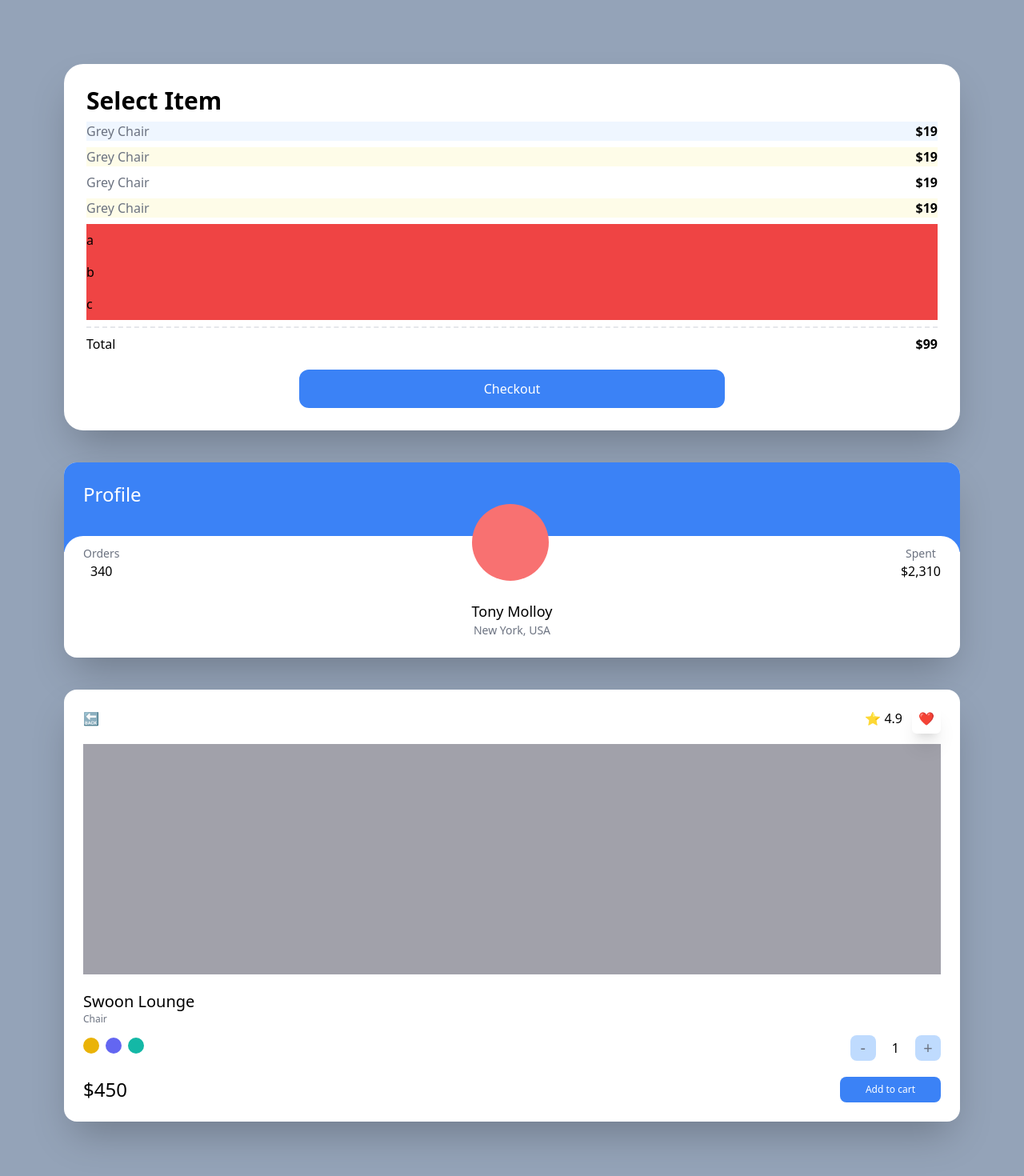
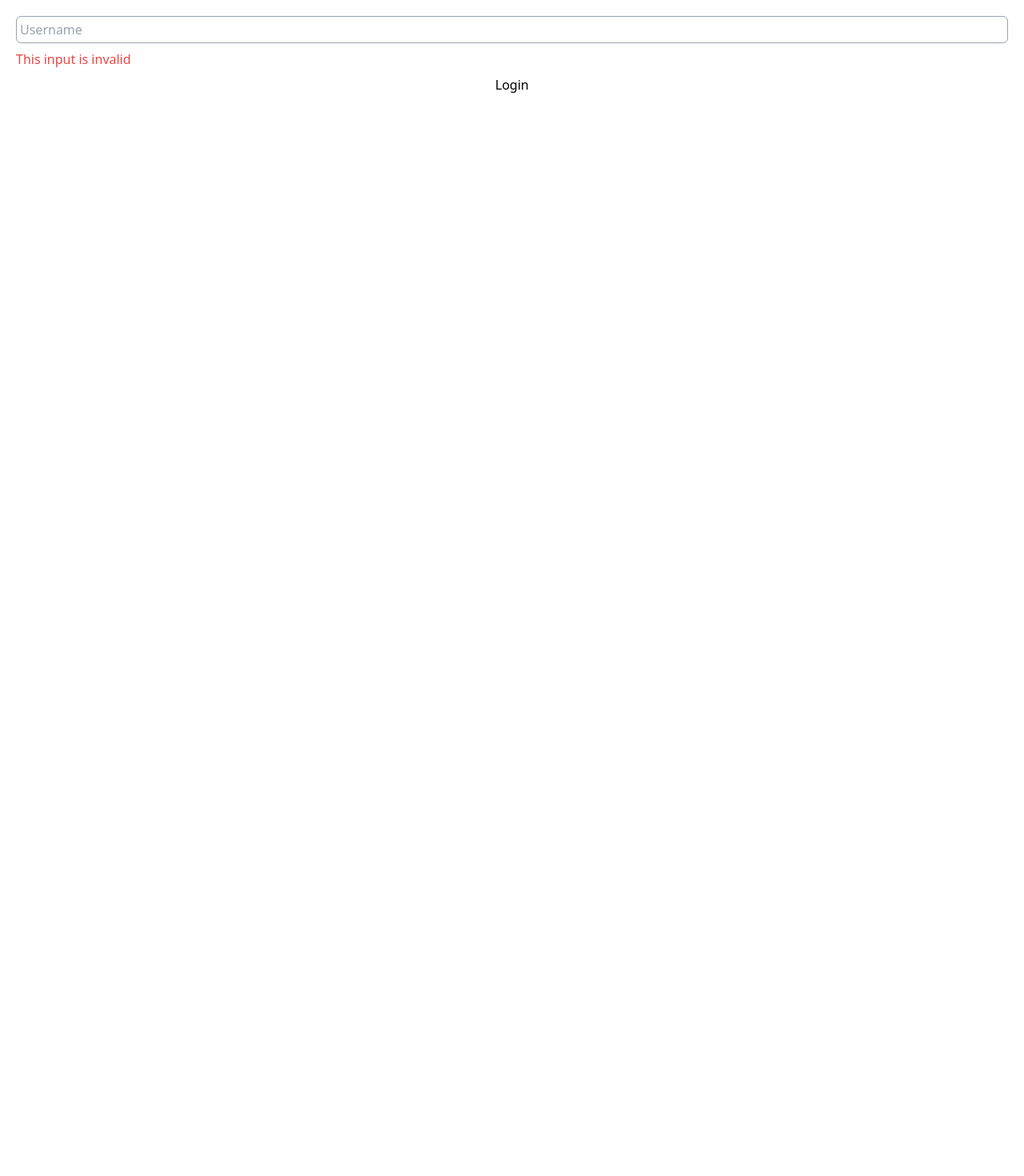
Before and after one commit to seorang42/carrot-clone, a Next.js app: page / in a window 1280 px wide. Shown: the top 1470 px of the page at 80% size. After the commit the page ends 800 px from the top, so only its background shows below. Built offline with nearby package versions, Linux system fonts and the light colour scheme.

Commit message:
4.7 Modifiers for Forms

```diff
--- a/pages/index.tsx
+++ b/pages/index.tsx
@@ -2,94 +2,21 @@
 
 const Home: NextPage = () => {
   return (
-    <div className="bg-slate-400 px-20 py-20 grid gap-10 min-h-screen">
-      <div className="bg-white p-7 rounded-3xl shadow-2xl">
-        <span className="font-semibold text-3xl">Select Item</span>
-        <ul>
-          {[1, 2, 3, 4].map((el) => (
-            <div
-              key={el}
-              className="flex justify-between my-2 first:bg-blue-50 even:bg-yellow-50 only:bg-red-50"
-            >
-              <span className="text-gray-500">Grey Chair</span>
-              <span className="font-semibold">$19</span>
-            </div>
-          ))}
-        </ul>
-        <ul>
-          {["a", "b", "c", ""].map((el, i) => (
-            <li className="bg-red-500 py-2 empty:hidden" key={i}>
-              {el}
-            </li>
-          ))}
-        </ul>
-        <div className="flex justify-between mt-2 pt-2 border-t-2 border-dashed">
-          <span>Total</span>
-          <span className="font-semibold">$99</span>
-        </div>
-        <button className="block mt-5 bg-blue-500 text-white p-3 text-center rounded-xl w-1/2 mx-auto hover:bg-teal-500 hover:text-black active:bg-yellow-500 focus:bg-red-500">
-          Checkout
-        </button>
-      </div>
-      <div className="bg-white overflow-hidden rounded-2xl shadow-2xl">
-        <div className="bg-blue-500 p-6 pb-14">
-          <span className="text-white text-2xl">Profile</span>
-        </div>
-        <div className="rounded-3xl p-6 bg-white relative -top-5">
-          <div className="flex relative -top-16 justify-between items-end">
-            <div className="flex flex-col items-center">
-              <span className="text-sm text-gray-500">Orders</span>
-              <span className="font-medium">340</span>
-            </div>
-            <div className="w-24 h-24 bg-red-400 rounded-full"></div>
-            <div className="flex flex-col items-center">
-              <span className="text-sm text-gray-500">Spent</span>
-              <span className="font-medium">$2,310</span>
-            </div>
-          </div>
-          <div className="relative flex flex-col items-center -mt-10 -mb-5">
-            <span className="text-lg font-medium">Tony Molloy</span>
-            <span className="text-sm text-gray-500">New York, USA</span>
-          </div>
-        </div>
-      </div>
-      <div className="bg-white p-6 rounded-2xl shadow-2xl">
-        <div className="flex mb-5 justify-between items-center">
-          <span>🔙</span>
-          <div className="space-x-3">
-            <span>⭐️ 4.9</span>
-            <span className="shadow-xl p-2 rounded-md">❤️</span>
-          </div>
-        </div>
-        <div className="bg-zinc-400 h-72 mb-5" />
-        <div className="flex flex-col">
-          <span className="font-medium text-xl">Swoon Lounge</span>
-          <span className="text-xs text-gray-500">Chair</span>
-          <div className="mt-3 mb-5 flex justify-between items-center">
-            <div className="space-x-2">
-              <button className="w-5 h-5 rounded-full bg-yellow-500 focus:ring-2 ring-offset-2 ring-yellow-500 transition" />
-              <button className="w-5 h-5 rounded-full bg-indigo-500 focus:ring-2 ring-offset-2 ring-indigo-500 transition" />
-              <button className="w-5 h-5 rounded-full bg-teal-500 focus:ring-2 ring-offset-2 ring-teal-500 transition" />
-            </div>
-            <div className="flex items-center space-x-5">
-              <button className="rounded-lg bg-blue-200 flex justify-center items-center aspect-square w-8 text-xl text-gray-500">
-                -
-              </button>
-              <span>1</span>
-              <button className="rounded-lg bg-blue-200 flex justify-center items-center aspect-square w-8 text-xl text-gray-500">
-                +
-              </button>
-            </div>
-          </div>
-          <div className="flex justify-between items-center">
-            <span className="font-medium text-2xl">$450</span>
-            <button className="bg-blue-500 text-center text-white text-xs px-8 py-2 rounded-lg">
-              Add to cart
-            </button>
-          </div>
-        </div>
-      </div>
-    </div>
+    <form className="flex flex-col space-y-2 p-5 focus-within:bg-blue-50">
+      <input
+        type="text"
+        required
+        placeholder="Username"
+        className="border p-1 peer border-gray-400 rounded-md"
+      />
+      <span className="hidden peer-invalid:block peer-invalid:text-red-500">
+        This input is invalid
+      </span>
+      <span className="hidden peer-hover:block peer-valid:text-amber-500">
+        Hello
+      </span>
+      <input type="submit" value="Login" className="bg-white" />
+    </form>
   );
 };
 
```
